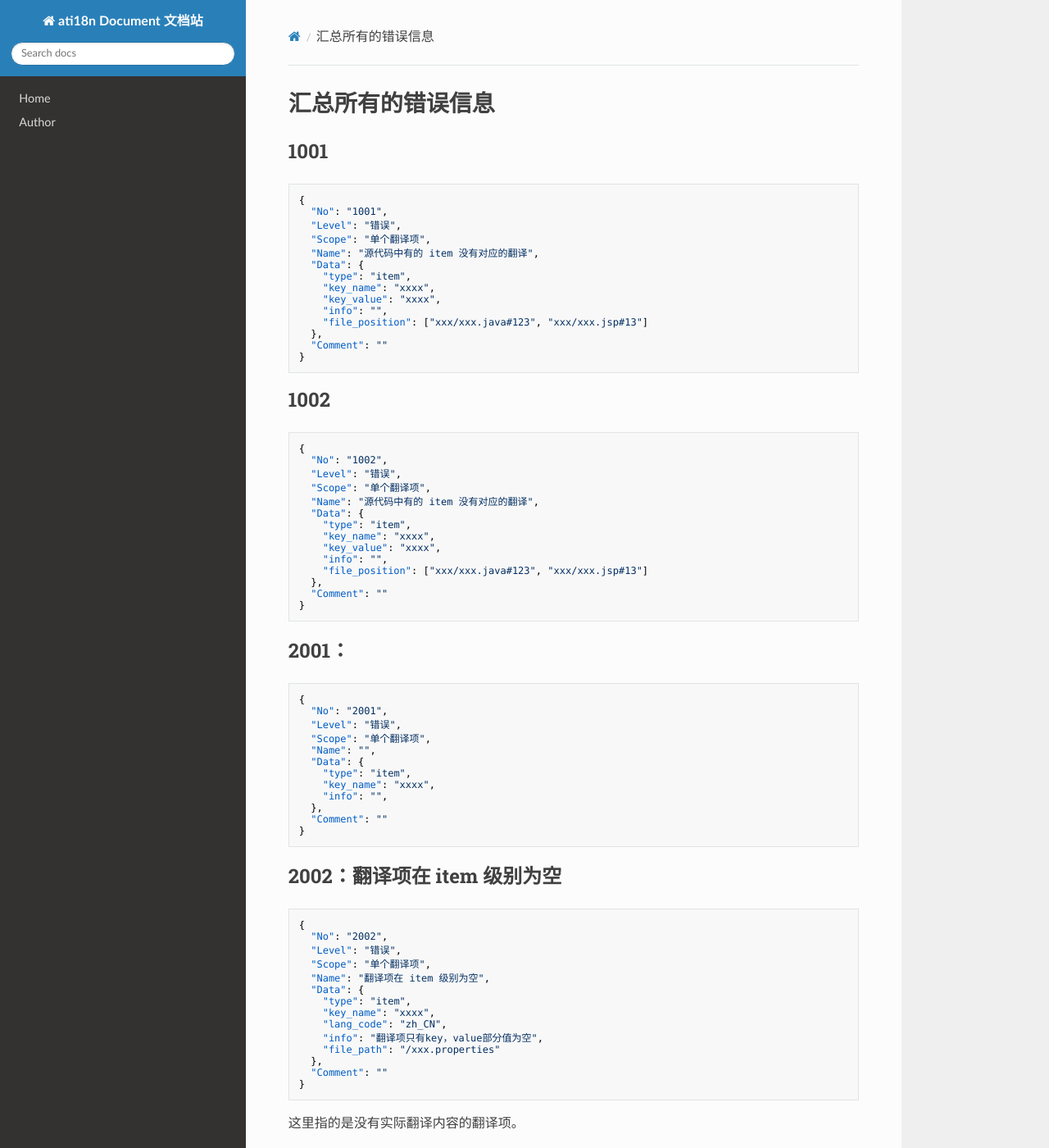
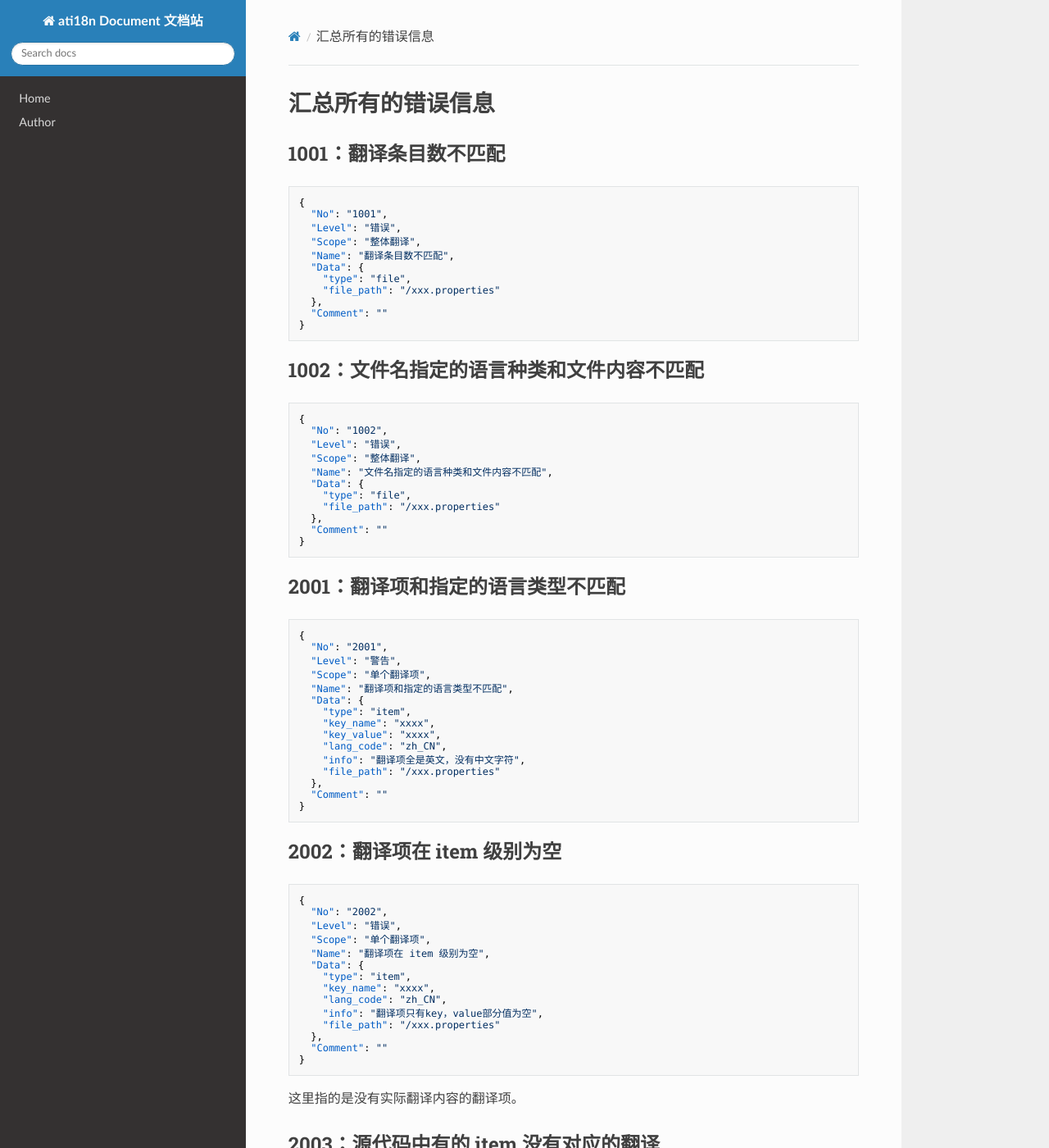
Before and after one commit to renweibo/ati18n, an MkDocs documentation site: the page built from docs/error_info.md, in a window 1280 px wide and 1400 px high. Shown: the whole window at 82% size. Built offline with MkDocs 1.6.1, drawn with Linux system fonts in a browser that asks for light colours; nearby versions of some CDN libraries; some of the changed text lies outside the part shown.

Commit message:
更新错误信息 2002 #16 #17 #18 #19

````diff
--- a/docs/error_info.md
+++ b/docs/error_info.md
@@ -1,19 +1,16 @@
 # 汇总所有的错误信息
 
-## 1001
+## 1001：翻译条目数不匹配
 
 ```json
 {
   "No": "1001",
   "Level": "错误",
-  "Scope": "单个翻译项",
-  "Name": "源代码中有的 item 没有对应的翻译",
+  "Scope": "整体翻译",
+  "Name": "翻译条目数不匹配",
   "Data": {
-    "type": "item",
-    "key_name": "xxxx",
-    "key_value": "xxxx",
-    "info": "",
-    "file_position": ["xxx/xxx.java#123", "xxx/xxx.jsp#13"]
+    "type": "file",
+    "file_path": "/xxx.properties"
   },
   "Comment": ""
 }
@@ -21,20 +18,17 @@
 
 
 
-## 1002
+## 1002：文件名指定的语言种类和文件内容不匹配
 
 ```json
 {
   "No": "1002",
   "Level": "错误",
-  "Scope": "单个翻译项",
-  "Name": "源代码中有的 item 没有对应的翻译",
+  "Scope": "整体翻译",
+  "Name": "文件名指定的语言种类和文件内容不匹配",
   "Data": {
-    "type": "item",
-    "key_name": "xxxx",
-    "key_value": "xxxx",
-    "info": "",
-    "file_position": ["xxx/xxx.java#123", "xxx/xxx.jsp#13"]
+    "type": "file",
+    "file_path": "/xxx.properties"
   },
   "Comment": ""
 }
@@ -42,18 +36,21 @@
 
 
 
-## 2001：
+## 2001：翻译项和指定的语言类型不匹配
 
 ```json
 {
   "No": "2001",
-  "Level": "错误",
+  "Level": "警告",
   "Scope": "单个翻译项",
-  "Name": "",
+  "Name": "翻译项和指定的语言类型不匹配",
   "Data": {
     "type": "item",
     "key_name": "xxxx",
-    "info": "",
+    "key_value": "xxxx",
+    "lang_code": "zh_CN",
+    "info": "翻译项全是英文，没有中文字符",
+    "file_path": "/xxx.properties"
   },
   "Comment": ""
 }
@@ -103,41 +100,47 @@
 
 `xxx/xxx.java#123`，#号前面是文件名，后面是行号
 
-## 3001
+## 3001：多个相同 key ，但是 value 不一致
 
 ```json
 {
-  "No": "3001",
-  "Level": "错误",
-  "Scope": "单个翻译项",
-  "Name": "源代码中有的 item 没有对应的翻译",
-  "Data": {
-    "type": "item",
-    "key_name": "xxxx",
-    "key_value": "xxxx",
-    "info": "",
-    "file_position": ["xxx/xxx.java#123", "xxx/xxx.jsp#13"]
-  },
-  "Comment": ""
+    "No": "3001",
+    "Level": "错误",
+    "Scope": "多个翻译项",
+    "Name": "多个相同 key ，但是 value 不一致",
+    "Data": {
+        "type": "items",
+        "keys": [
+            {
+                "file": "xxx/xxxx.properties",
+                "key": "key_name",
+                "value": "value_info"
+            }
+        ]
+    },
+    "Comment": ""
 }
 ```
 
 
 
-## 3002
+## 3002：同一个语言的value，对应的其他语音翻译不一样
 
 ```json
 {
   "No": "3002",
   "Level": "错误",
-  "Scope": "单个翻译项",
-  "Name": "源代码中有的 item 没有对应的翻译",
+  "Scope": "多个翻译项",
+  "Name": "同一个语言的value，对应的其他语音翻译不一样",
   "Data": {
-    "type": "item",
-    "key_name": "xxxx",
-    "key_value": "xxxx",
-    "info": "",
-    "file_position": ["xxx/xxx.java#123", "xxx/xxx.jsp#13"]
+    "type": "items",
+    "keys": [
+      {
+        "file": "xxx/xxxx.properties",
+        "key": "key_name",
+        "value": "value_info"
+      }
+    ]
   },
   "Comment": ""
 }
````
